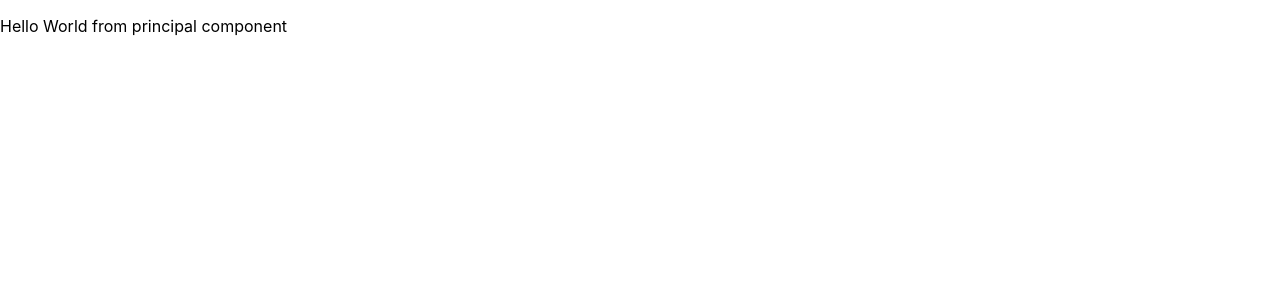
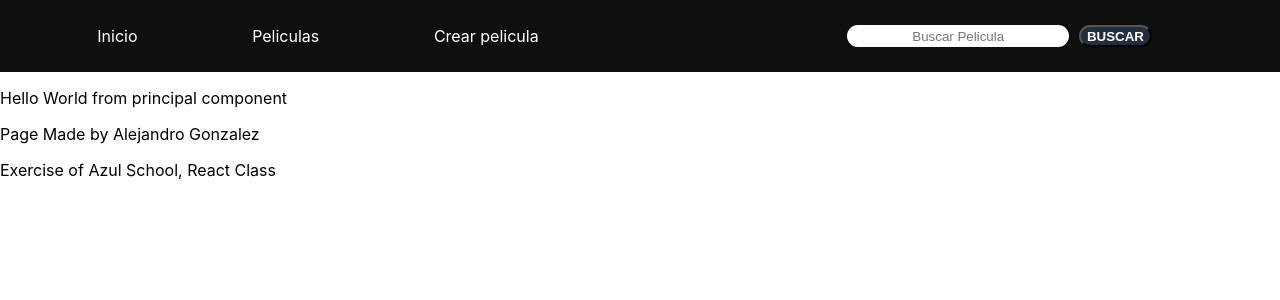
Before and after one commit to atrect-5/Curso-de-React, a React (Create React App) app: page / in a window 1280 px wide. Shown: the top 300 px of the page. Built offline with nearby package versions, Linux system fonts and the light colour scheme.

Commit message:
Adding Footer and Header files, and header styles

```diff
--- a/src/App.js
+++ b/src/App.js
@@ -1,13 +1,17 @@
 import React from "react"
 import { BrowserRouter } from "react-router-dom"
-import AppRoutes from "./routes"
+import { Header, Footer, AppRoutes } from "./components/common/index.jsx"
 
 const App = () => {
   return(
-    <BrowserRouter>
-      {/* implementamos Routes, que seran las rutas dentro del index en la carpeta routes */}
-      <AppRoutes/>
-    </BrowserRouter>
+    <>
+      <BrowserRouter>
+        <Header/>
+        {/* implementamos AppRoutes, que seran las rutas dentro del index en la carpeta routes */}
+        <AppRoutes/>
+        <Footer/>
+      </BrowserRouter>
+    </>
   )
 }
 
--- /dev/null
+++ b/src/components/common/footer/index.jsx
@@ -0,0 +1,13 @@
+import React from "react"
+
+
+const Footer = () => (
+    <>
+        <footer className="footer-container">
+            <p>Page Made by Alejandro Gonzalez</p>
+            <p>Exercise of Azul School, React Class</p>
+        </footer>
+    </>
+)
+
+export default Footer
--- /dev/null
+++ b/src/components/common/header/index.jsx
@@ -0,0 +1,29 @@
+import React from "react"
+import './index.scss'
+import { Link } from "react-router-dom"
+//import searchImg from '../../../assets/search-img.png';
+
+const Header = () => {
+    return(
+        <>
+        <header className="header-container">
+            <ul>
+                <li>
+                    <Link to='/'>Inicio</Link>
+                </li>
+                <li>
+                    <Link to='/peliculas'>Peliculas</Link>
+                </li>
+                <li>
+                    <Link to='/peliculas/crear'>Crear pelicula</Link></li>
+            </ul>
+            <div className="search-container">
+                <input type="text" name="search" placeholder="Buscar Pelicula" />
+                <button>Buscar</button>
+            </div>
+        </header>
+        </>
+    )
+}
+
+export default Header
--- /dev/null
+++ b/src/components/common/header/index.scss
@@ -0,0 +1,56 @@
+
+.header-container{
+    width: 100%;
+    height: 9vh;
+    max-height: 9vh;
+    background-color: #0F0F0F;
+    color: white;
+    display: flex;
+    justify-content: space-around;
+    align-items: center;
+    ul {
+        width: 100%;
+        height: 100%;
+        display: flex;
+        justify-content: space-around;
+        align-items: center;
+        list-style-type: none;
+        li {
+            a {
+                text-decoration: none;
+                color: white;
+                transition: all .2s;
+                &:hover {
+                    font-size: 1.2em;
+                    text-decoration: underline;
+                    font-weight: 600;
+                }
+            }
+        }
+    }
+    .search-container{
+        width: 100%;
+        display: flex;
+        justify-content: right;
+        margin-right: 10vw;
+        input {
+            height: 2.5vh;
+            width: 17vw;
+            margin-right: 10px;
+            text-align: center;
+            border-radius: 15px;
+            border: 0;
+        }
+        button {
+            border-radius: 25px;
+            text-transform: uppercase;
+            font-weight: 600;
+            background-color: #232D3F;
+            color: white;
+            transition: all .2s;
+            &:hover {
+                transform: scale(1.1);
+            }
+        }
+    }
+}
--- /dev/null
+++ b/src/components/common/index.jsx
@@ -0,0 +1,11 @@
+// Aqui hacemos las imprtaciones de los componentes que utilizaremos
+// Esto nos evita hacer demasiadas importaciones en App.js
+import Header from "./header"
+import Footer from "./footer"
+import AppRoutes from "../../routes"
+
+export {
+    Header,
+    Footer,
+    AppRoutes
+}
```
